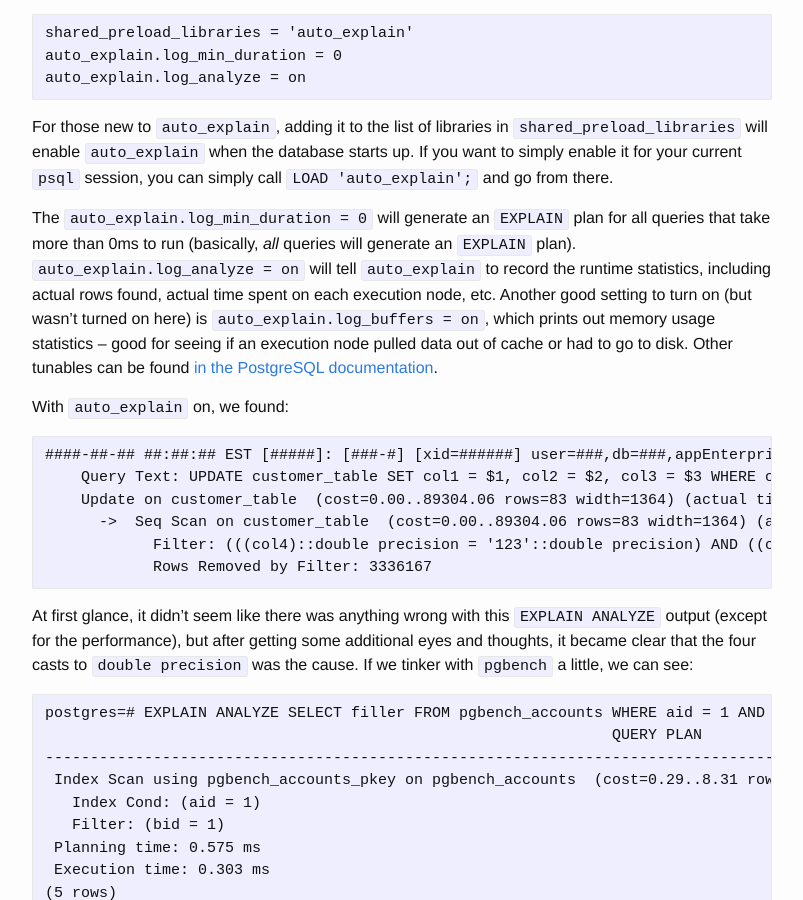
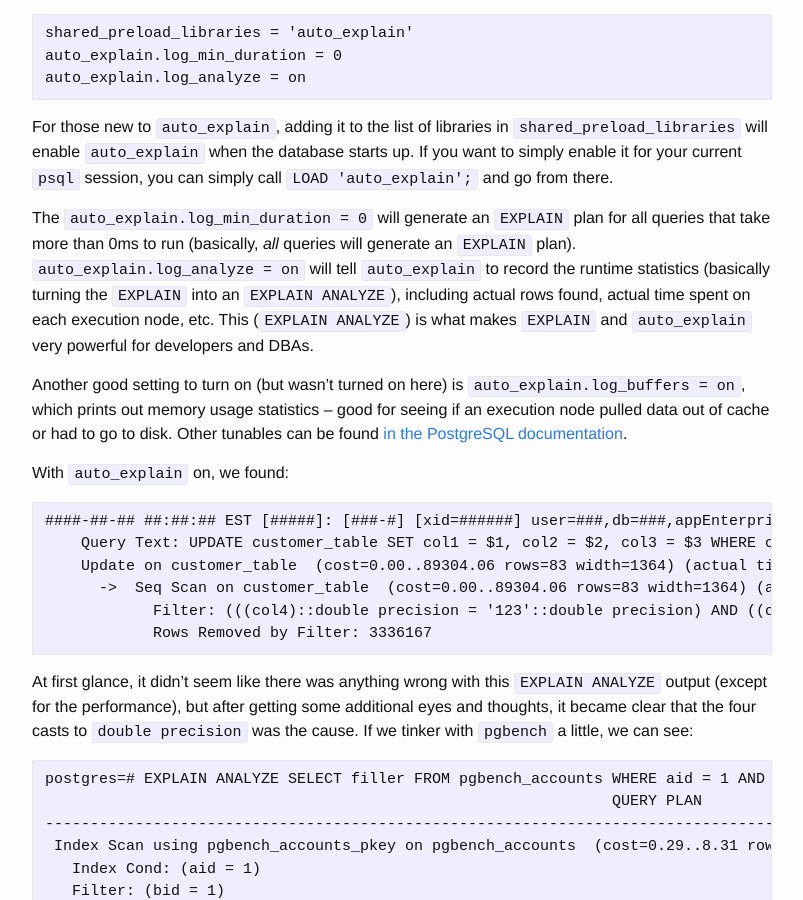
Before and after one commit to richyen/richyen.github.io, a Jekyll site: the page built from _posts/2019-11-06-auto_explain.markdown, in a window 1280 px wide and 900 px high, scrolled down 1407 px. Shown: the whole window, without its empty margins (238-1041 px from the left). Built offline with Jekyll 4.4.1, drawn with Linux system fonts in a browser that asks for light colours; comment, search, counter and statistics services are not loaded.

Commit message:
add more info about auto_exlpain to novices

````diff
--- a/_posts/2019-11-06-auto_explain.markdown
+++ b/_posts/2019-11-06-auto_explain.markdown
@@ -45,7 +45,9 @@ auto_explain.log_analyze = on
 
 For those new to `auto_explain`, adding it to the list of libraries in `shared_preload_libraries` will enable `auto_explain` when the database starts up.  If you want to simply enable it for your current `psql` session, you can simply call `LOAD 'auto_explain';` and go from there.
 
-The `auto_explain.log_min_duration = 0` will generate an `EXPLAIN` plan for all queries that take more than 0ms to run (basically, *all* queries will generate an `EXPLAIN` plan).  `auto_explain.log_analyze = on` will tell `auto_explain` to record the runtime statistics, including actual rows found, actual time spent on each execution node, etc.  Another good setting to turn on (but wasn't turned on here) is `auto_explain.log_buffers = on`, which prints out memory usage statistics -- good for seeing if an execution node pulled data out of cache or had to go to disk.  Other tunables can be found [in the PostgreSQL documentation](https://www.postgresql.org/docs/current/auto-explain.html).
+The `auto_explain.log_min_duration = 0` will generate an `EXPLAIN` plan for all queries that take more than 0ms to run (basically, *all* queries will generate an `EXPLAIN` plan).  `auto_explain.log_analyze = on` will tell `auto_explain` to record the runtime statistics (basically turning the `EXPLAIN` into an `EXPLAIN ANALYZE`), including actual rows found, actual time spent on each execution node, etc.  This (`EXPLAIN ANALYZE`) is what makes `EXPLAIN` and `auto_explain` very powerful for developers and DBAs.
+
+Another good setting to turn on (but wasn't turned on here) is `auto_explain.log_buffers = on`, which prints out memory usage statistics -- good for seeing if an execution node pulled data out of cache or had to go to disk.  Other tunables can be found [in the PostgreSQL documentation](https://www.postgresql.org/docs/current/auto-explain.html).
 
 With `auto_explain` on, we found:
 ```
````
